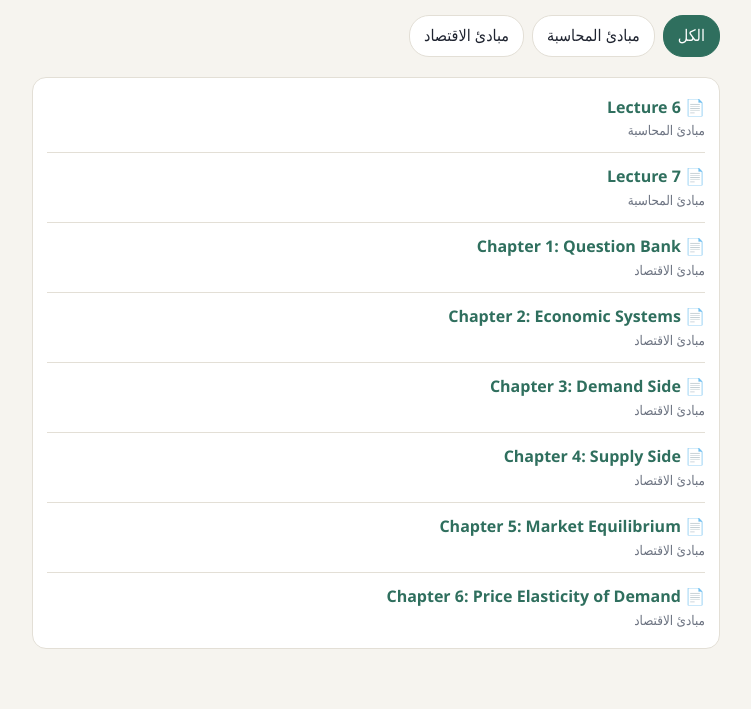
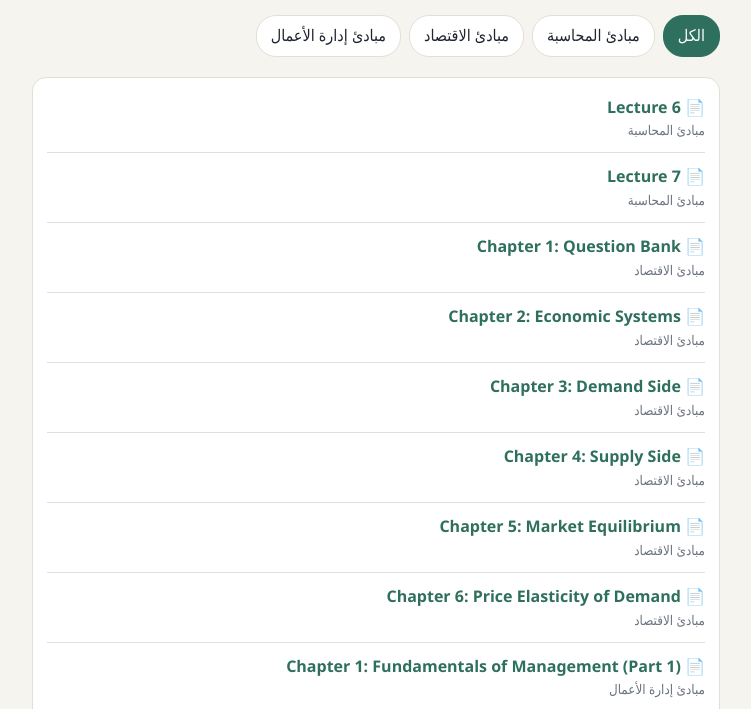
Before and after one commit to Ziad14641/College, a plain HTML site: page index.html in a window 1280 px wide. Shown: the part 91-800 px from the top of the page, without its empty margins (264-1015 px from the left). Drawn offline with Linux system fonts and the light colour scheme.

Commit message:
Update index.html

```diff
--- a/index.html
+++ b/index.html
@@ -38,7 +38,12 @@ var FILES = [
   { subject: "مبادئ الاقتصاد", title: "Chapter 3: Demand Side", file: "Ch3 Demand.pdf" },
   { subject: "مبادئ الاقتصاد", title: "Chapter 4: Supply Side", file: "supply side Ch4.pdf" },
   { subject: "مبادئ الاقتصاد", title: "Chapter 5: Market Equilibrium", file: "market equilibrium ch 5.pdf" },
-  { subject: "مبادئ الاقتصاد", title: "Chapter 6: Price Elasticity of Demand", file: "Elasticity Ch6.pdf" }
+  { subject: "مبادئ الاقتصاد", title: "Chapter 6: Price Elasticity of Demand", file: "Elasticity Ch6.pdf" },
+  { subject: "مبادئ إدارة الأعمال", title: "Chapter 1: Fundamentals of Management (Part 1)", file: "Business1.pdf" },
+  { subject: "مبادئ إدارة الأعمال", title: "Chapter 1: Fundamentals of Management (Part 2)", file: "Business2.pdf" },
+  { subject: "مبادئ إدارة الأعمال", title: "Chapter 2: The Evolution of Management Thought", file: "Business3.pdf" },
+  { subject: "مبادئ إدارة الأعمال", title: "Chapter 3: The Nature and Goal of Planning", file: "Business4--.pdf" },
+  { subject: "مبادئ إدارة الأعمال", title: "Chapter 4: The Elements and Purposes of Organizing", file: "Business5.pdf" }
 ];
 var cur = "الكل";
 function render() {
```
